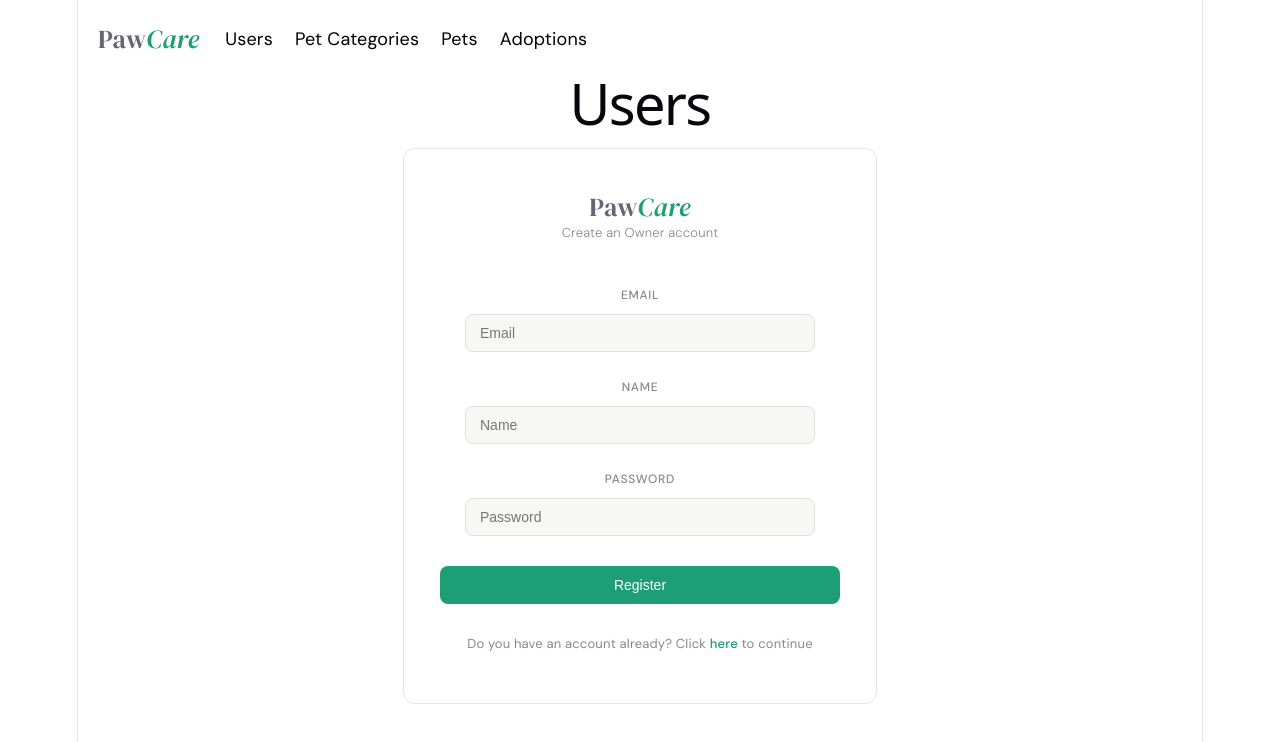
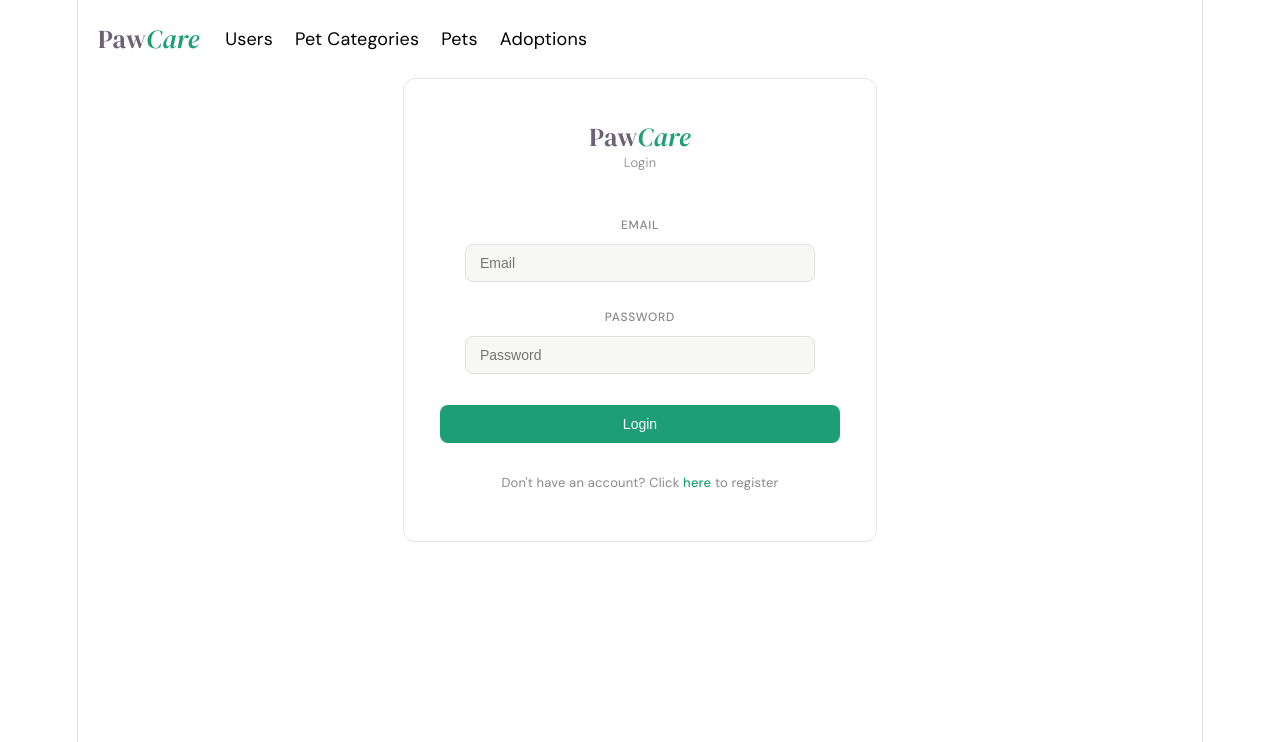
Before and after one commit to MeszarosZsombor/MVC-project, a Vue app in the folder frontend/: page /users in a window 1280 px wide. Shown: the top 742 px of the page. Built offline with nearby package versions, Linux system fonts and the light colour scheme.

Commit message:
card.css created for general usage, login card created

```diff
--- /dev/null
+++ b/frontend/src/assets/card.css
@@ -0,0 +1,88 @@
+.card {
+    font-family: 'DM Sans', sans-serif;
+    background: white;
+    border: 0.5px solid #e5e5e5;
+    border-radius: 12px;
+    padding: 2.5rem 2rem;
+    width: 100%;
+    max-width: 400px;
+    margin: 0 auto;
+}
+
+.sub {
+    font-size: 13px;
+    color: #888;
+    margin-bottom: 2rem;
+    font-weight: 300;
+}
+
+.field {
+    margin-bottom: 1.2rem;
+}
+
+label {
+    display: block;
+    font-size: 12px;
+    font-weight: 500;
+    letter-spacing: 0.06em;
+    text-transform: uppercase;
+    color: #888;
+    margin-bottom: 6px;
+}
+
+input {
+    width: 80%;
+    padding: 10px 14px;
+    font-size: 14px;
+    background: #f7f7f5;
+    border: 0.5px solid #e0e0e0;
+    border-radius: 8px;
+    color: black;
+    outline: none;
+    transition: border-color 0.15s, box-shadow 0.15s;
+}
+
+input:focus {
+    border-color: #1D9E75;
+    box-shadow: 0 0 0 3px rgba(29,158,117,0.12);
+}
+
+.btn {
+    width: 100%;
+    margin-top: 0.5rem;
+    padding: 11px;
+    font-size: 14px;
+    font-weight: 500;
+    background: #1D9E75;
+    color: #fff;
+    border: none;
+    border-radius: 8px;
+    cursor: pointer;
+    transition: background 0.15s, transform 0.1s;
+}
+
+.btn:hover {
+    background: #0F6E56;
+}
+
+.btn:active {
+    transform: scale(0.98);
+}
+
+.btn:disabled {
+    opacity: 0.6;
+    cursor: not-allowed;
+}
+
+.footer {
+    text-align: center;
+    margin-top: 1.5rem;
+    font-size: 13px;
+    color: #888;
+}
+
+.footer a {
+    color: #1D9E75;
+    text-decoration: none;
+    font-weight: 500;
+}
--- a/frontend/src/components/Header.vue
+++ b/frontend/src/components/Header.vue
@@ -18,6 +18,7 @@ import Logo from "./Logo.vue";
     margin-top: 20px;
     margin-left: 20px;
     display: flex;
+    margin-bottom: 20px;
   }
 
   .logo {
--- /dev/null
+++ b/frontend/src/components/Login.vue
@@ -0,0 +1,33 @@
+<script setup>
+
+import Logo from "./Logo.vue";
+
+const emit = defineEmits(["switch"]);
+</script>
+
+<template>
+  <div class="card">
+    <Logo></Logo>
+    <p class="sub">Login</p>
+
+    <div v-if="errorMessage" class="error-msg"> {{ errorMessage }} </div>
+
+    <form @submit.prevent="login">
+      <div class="field">
+        <label for="email">Email</label>
+        <input v-model="email" type="email" name="email" id="email" placeholder="Email" required/>
+      </div>
+      <div class="field">
+        <label for="password">Password</label>
+        <input v-model="password" type="password" name="password" id="password" placeholder="Password" required/>
+      </div>
+      <button type="submit" class="btn">Login</button>
+    </form>
+
+    <p class="footer">Don't have an account? Click <a href="#" @click.prevent="emit('switch')" >here</a> to register</p>
+  </div>
+</template>
+
+<style scoped>
+
+</style>
--- a/frontend/src/components/Register.vue
+++ b/frontend/src/components/Register.vue
@@ -7,6 +7,8 @@
   const name = ref("");
   const password = ref("");
   const errorMessage = ref("");
+
+  const emit = defineEmits(["switch"]);
 
   const register = async () => {
     errorMessage.value = "";
@@ -58,103 +60,10 @@
       <button type="submit" class="btn">Register</button>
     </form>
 
-    <p class="footer">Do you have an account already? Click <RouterLink to="/login">here</RouterLink> to continue</p>
+    <p class="footer">Do you have an account already? Click <a href="#" @click.prevent="emit('switch')">here</a> to continue</p>
   </div>
 </template>
 
 
 <style scoped>
-
-  .card {
-    font-family: 'DM Sans', sans-serif;
-    background: white;
-    border: 0.5px solid #e5e5e5;
-    border-radius: 12px;
-    padding: 2.5rem 2rem;
-    width: 100%;
-    max-width: 400px;
-    margin: 0 auto;
-  }
-
-  .sub {
-    font-size: 13px;
-    color: #888;
-    margin-bottom: 2rem;
-    font-weight: 300;
-  }
-
-  .field {
-    margin-bottom: 1.2rem;
-  }
-
-  label {
-    display: block;
-    font-size: 12px;
-    font-weight: 500;
-    letter-spacing: 0.06em;
-    text-transform: uppercase;
-    color: #888;
-    margin-bottom: 6px;
-  }
-
-  input {
-    width: 80%;
-    padding: 10px 14px;
-    font-size: 14px;
-    background: #f7f7f5;
-    border: 0.5px solid #e0e0e0;
-    border-radius: 8px;
-    color: black;
-    outline: none;
-    transition: border-color 0.15s, box-shadow 0.15s;
-  }
-
-  input:focus {
-    border-color: #1D9E75;
-    box-shadow: 0 0 0 3px rgba(29,158,117,0.12);
-  }
-
-  .btn {
-    width: 100%;
-    margin-top: 0.5rem;
-    padding: 11px;
-    font-size: 14px;
-    font-weight: 500;
-    background: #1D9E75;
-    color: #fff;
-    border: none;
-    border-radius: 8px;
-    cursor: pointer;
-    transition: background 0.15s, transform 0.1s;
-  }
-
-  .btn:hover {
-    background: #0F6E56;
-  }
-
-  .btn:active {
-    transform: scale(0.98);
-  }
-
-  .footer {
-    text-align: center;
-    margin-top: 1.5rem;
-    font-size: 13px;
-    color: #888;
-  }
-
-  .footer a {
-    color: #1D9E75;
-    text-decoration: none;
-    font-weight: 500;
-  }
-
-  .error-msg {
-    background: #fff0f0;
-    color: #c0392b;
-    border-radius: 8px;
-    padding: 10px 14px;
-    font-size: 13px;
-    margin-bottom: 1rem;
-  }
 </style>
--- a/frontend/src/main.js
+++ b/frontend/src/main.js
@@ -1,5 +1,6 @@
 import { createApp } from 'vue'
 import './style.css'
+import './assets/card.css'
 import App from './App.vue'
 import router from './router'
 
--- a/frontend/src/style.css
+++ b/frontend/src/style.css
@@ -59,6 +59,15 @@ h2 {
   font-family: var(--heading);
   font-weight: 500;
   color: var(--text-h);
+}
+
+.error-msg {
+  background: #fff0f0;
+  color: #c0392b;
+  border-radius: 8px;
+  padding: 10px 14px;
+  font-size: 13px;
+  margin-bottom: 1rem;
 }
 
 h1 {
--- a/frontend/src/views/PetCategories.vue
+++ b/frontend/src/views/PetCategories.vue
@@ -1,10 +1,13 @@
 <script setup>
-import { ref, onMounted } from "vue";
+import {ref, onMounted, computed} from "vue";
 import { createPetCategory, getPetCategories } from "../services/petCategoryService";
+import Logo from "../components/Logo.vue";
 
 const categories = ref([]);
 const petType = ref("");
 const errorMessage = ref("");
+
+const isDisabled = computed(() => !petType.value.trim());
 
 const loadCategories = async () => {
   try {
@@ -45,18 +48,20 @@ onMounted(loadCategories);
 </script>
 
 <template>
-  <h1>Pet Categories</h1>
+
+  <div class="card">
+    <Logo></Logo>
+    <p class="sub"> Add Category </p>
+    <p v-if="errorMessage" class="error-msg"> {{ errorMessage }} </p>
+    <form @submit.prevent="addCategory">
+      <input v-model="petType" type="text" placeholder="Category Name" required />
+      <button type="submit" class="btn" :disabled="isDisabled">Add Category</button>
+    </form>
+  </div>
 
   <ul>
     <li v-for="category in categories"> {{category.petType}} </li>
   </ul>
-
-  <h2>Add Category</h2>
-  <p v-if="errorMessage" style="color: red;"> {{ errorMessage }} </p>
-  <form @submit.prevent="addCategory">
-    <input v-model="petType" type="text" placeholder="Category Name" required />
-    <button type="submit" :disabled="!petType.trim()">Add Category</button>
-  </form>
 </template>
 
 <style scoped>
--- a/frontend/src/views/Users.vue
+++ b/frontend/src/views/Users.vue
@@ -1,11 +1,15 @@
 <script setup>
 
+import { ref } from "vue";
 import Register from "../components/Register.vue";
+import Login from "../components/Login.vue";
+
+const activeTab = ref("login");
 </script>
 
 <template>
-<h1>Users</h1>
-  <Register></Register>
+  <Login v-if="activeTab === 'login'" @switch="activeTab = 'register'" />
+  <Register v-else @switch="activeTab = 'login'" />
 </template>
 
 <style scoped>
```
Also changed, not shown: frontend/src/services/ownerService.js (line endings or trailing spaces).
